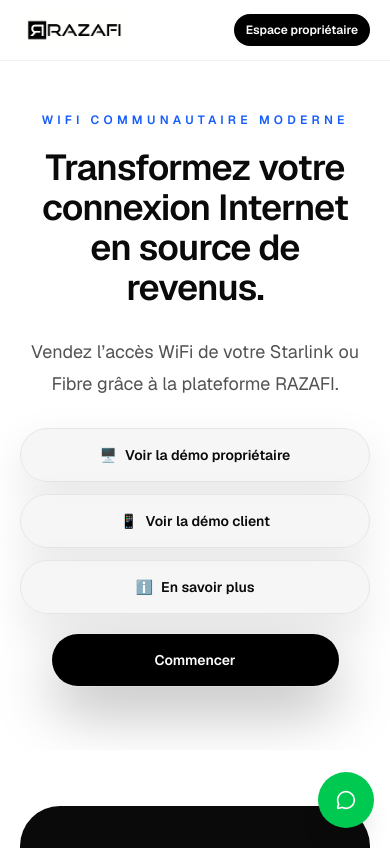
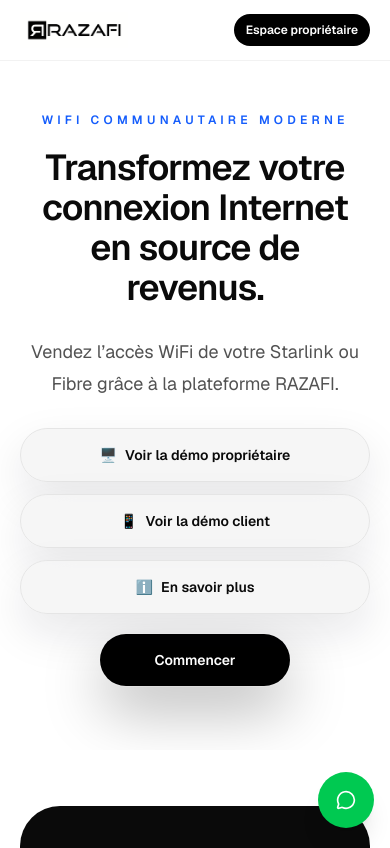
Before and after one commit to Razafisosthene/razafi-website, a Next.js app: page / in a window 390 px wide. Shown: the top 848 px of the page. Built offline with nearby package versions, Linux system fonts and the light colour scheme.

Commit message:
btn commencer fit

```diff
--- a/src/app/page.tsx
+++ b/src/app/page.tsx
@@ -187,12 +187,12 @@
           </div>
 
           <div className="mt-5 flex justify-center">
-            <a
-              href={whatsappUrl}
-              className="inline-flex w-[82%] max-w-sm items-center justify-center rounded-full bg-black px-12 py-4 text-sm font-semibold text-white shadow-[0_24px_60px_rgba(0,0,0,0.28)] ring-1 ring-white/20 transition duration-300 hover:-translate-y-0.5 hover:scale-[1.02] hover:bg-neutral-900 sm:w-auto md:min-w-56 md:text-base"
-            >
-              Commencer
-            </a>
+          <a
+  href={whatsappUrl}
+  className="inline-flex w-auto min-w-[190px] items-center justify-center rounded-full bg-black px-10 py-4 text-sm font-semibold text-white shadow-[0_24px_60px_rgba(0,0,0,0.28)] ring-1 ring-white/20 transition duration-300 hover:-translate-y-0.5 hover:scale-[1.02] hover:bg-neutral-900 md:min-w-56 md:text-base"
+>
+  Commencer
+</a>
           </div>
         </motion.div>
       </section>
```
